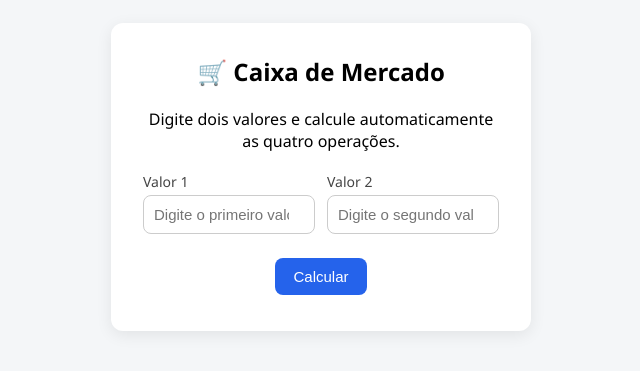
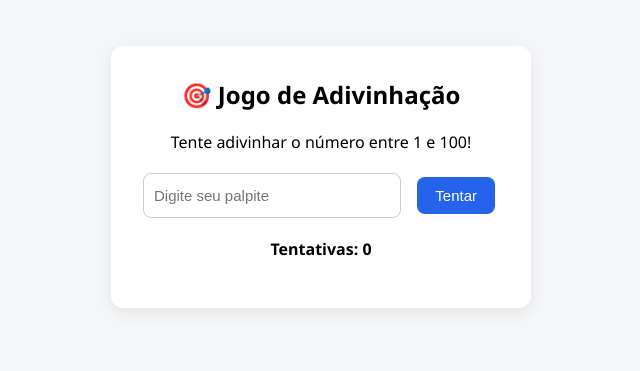
Before and after one commit to FelipeZegunis/exercicios-react-ugb, a React (Vite) app: page / in a window 1280 px wide. Shown: the part 223-594 px from the top of the page, without its empty margins (319-959 px from the left). Built offline with nearby package versions, Linux system fonts and the light colour scheme.

Commit message:
feat: jogo de adivinhacao

```diff
--- a/src/App.jsx
+++ b/src/App.jsx
@@ -2,16 +2,12 @@ import CaixaDeMercado from './components/CaixaDeMercado'
 import JogoAdivinhacao from './components/JogoAdivinhacao'
 import PedraPapelTesoura from './components/PedraPapelTesoura'
 
-// IMPORTANTE:
-// Em cada branch (feat-exercicio1, feat-exercicio2, feat-exercicio3),
-// deixe renderizado APENAS o componente daquele exercício.
-// Troque a linha abaixo conforme a branch atual.
 
 function App() {
   return (
     <div className="app">
-      <CaixaDeMercado />
-      {/* <JogoAdivinhacao /> */}
+      {/* <CaixaDeMercado /> */}
+      <JogoAdivinhacao />
       {/* <PedraPapelTesoura /> */}
     </div>
   )
```
